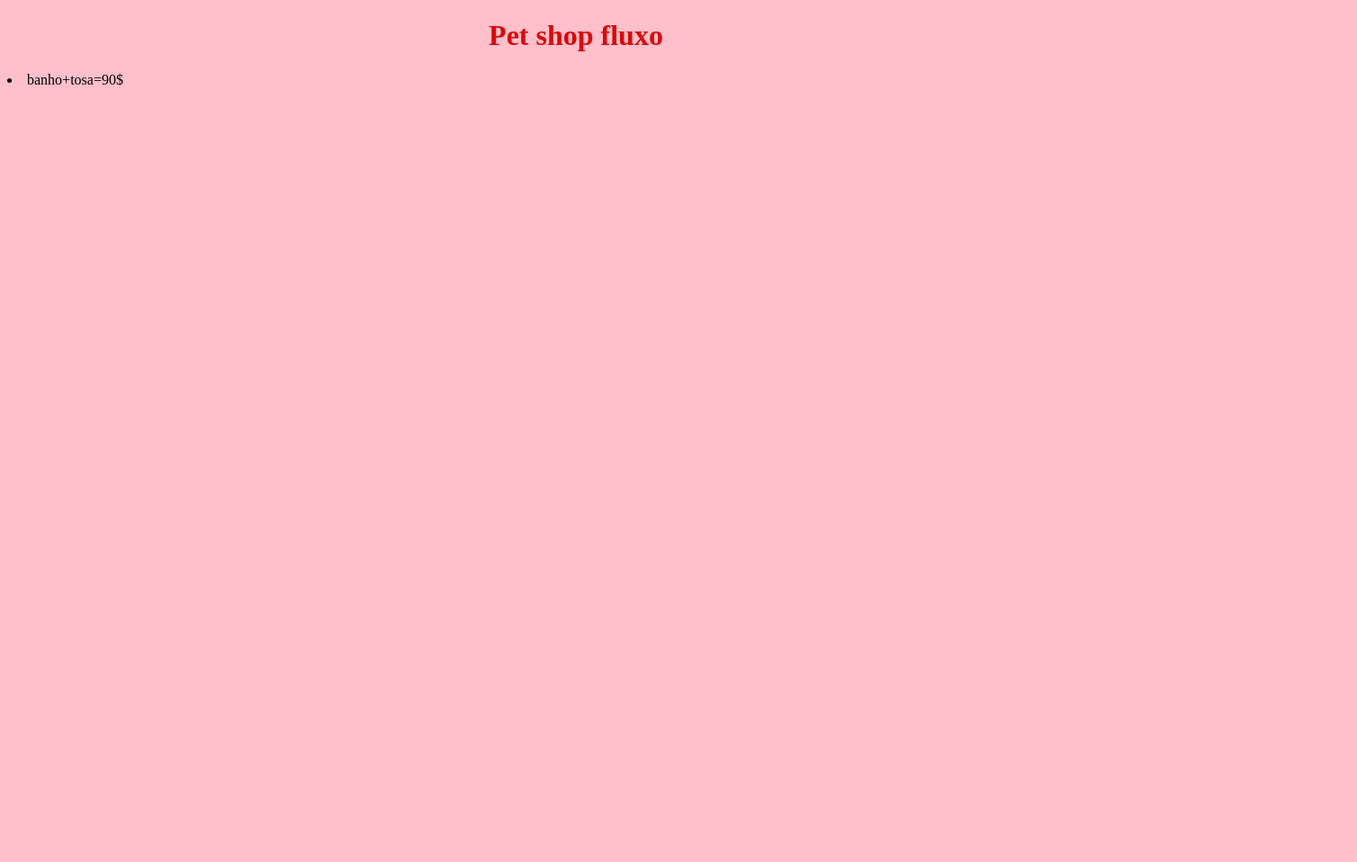
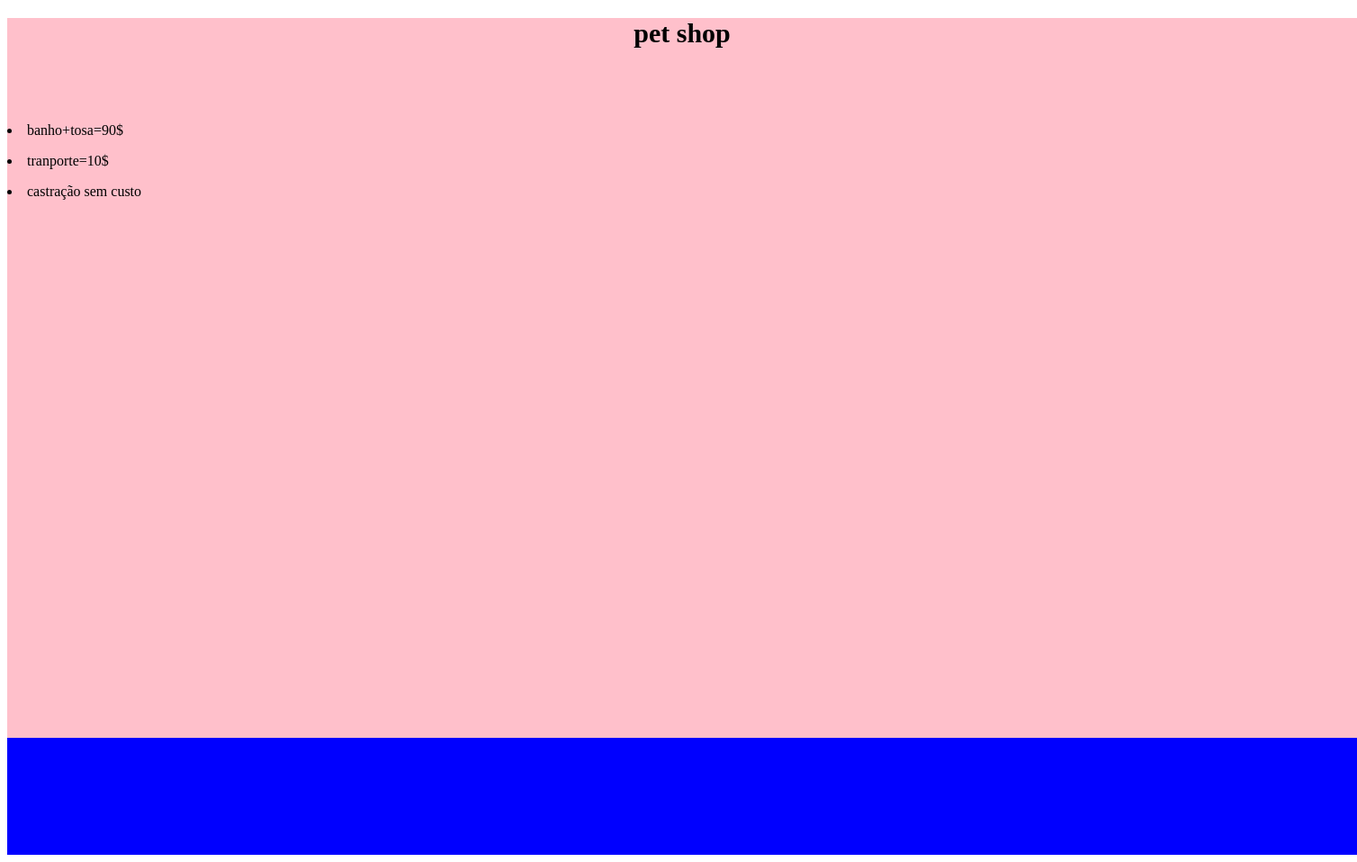
Before and after one commit to Thiagolyx/saladirce2a2024, a plain HTML site: page index.html in a window 1280 px wide. Shown: the whole page at 90% size, 1508 px wide, since content can reach past the window. Before the commit the page ends 800 px from the top, so only its background shows below. Drawn offline with Linux system fonts and the light colour scheme.

Commit message:
Add files via upload

```diff
--- a/index.html
+++ b/index.html
@@ -1,17 +1,40 @@
 <!DOCTYPE html>
-<html lang="pt-br">
+<html lang="en">
+
 <head>
     <meta charset="UTF-8">
     <meta name="viewport" content="width=device-width, initial-scale=1.0">
+    <title>Document</title>
     <link rel="stylesheet" href="style.css">
-    <title>pet shop fluxo</title>
 </head>
+
 <body>
-    <div class="quadro">
-        <div class="filho1">
-            <h1>Pet shop fluxo</h1>
+    <div class="container">
+
+
+        <header class="quadro">
+            <h1>pet shop</h1>
+        </header>
+
+        <section id="mini">
+            <div class="mini-1"></div>
+            <div class="mini-2"></div>
+        </section>
+
+        <div class="meio">
+
             <p><li>banho+tosa=90$</li></p>
+            <p><li>tranporte=10$
+                <p><li>castração sem custo</li></p>
+            </li></p>
+
         </div>
+    </div>
 
+    <footer>
+        <h2></h2>
+    </footer>
+    </div>
 </body>
+
 </html>
--- a/style.css
+++ b/style.css
@@ -1,19 +1,41 @@
-.quadro{
-    background-color: ;
-    height: 400px;
-    width: 100%
+.container {
+    width: 1500px;
+    height: 800px;
+    background-color:pink;
 }
-.filho1{
+header h1{
+    font-size: 30px;
+    text-align: center;
+}
+
+.quadro {
+    width: 1500px;
     height: 100px;
-    width: 100%;
+    background-color: pink;
 }
-h1{
-    color: #dd0707;
-    text-align: center
+.lista {
+    display: flex;
+    list-style-type: none;
+    margin-left: 0;
+    padding-left: 0;
+    padding-top: 20px;
 
 }
 
+.lista-item {
+    font-weight: bolder;
+    font-family: 'Gill Sans', 'Gill Sans MT', Calibri, 'Trebuchet MS', sans-serif;
+    display: flex;
+    margin: 0px;
+    padding-left: 0px;
+    border: 1px black solid;
+}
 
-body{
-    background-color: pink;
+
+footer {
+    background-color: blue;
+    width: 1500px;
+    height: 100px;
+    padding: 30px  0 0 0;
+    text-align: center;
 }
```
